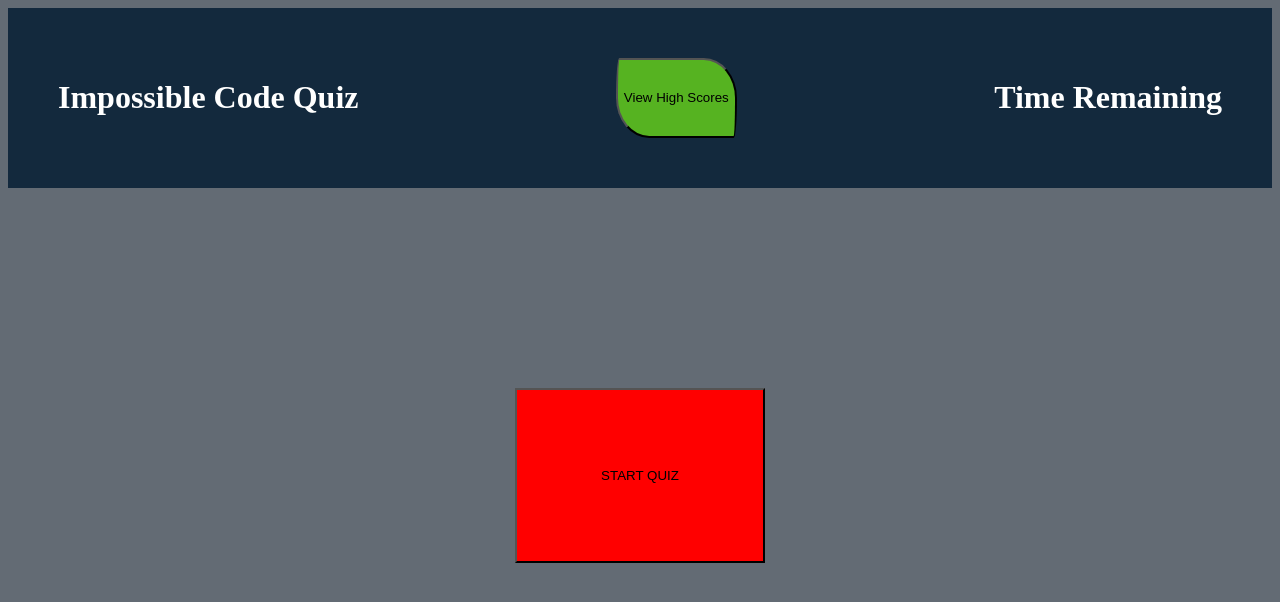
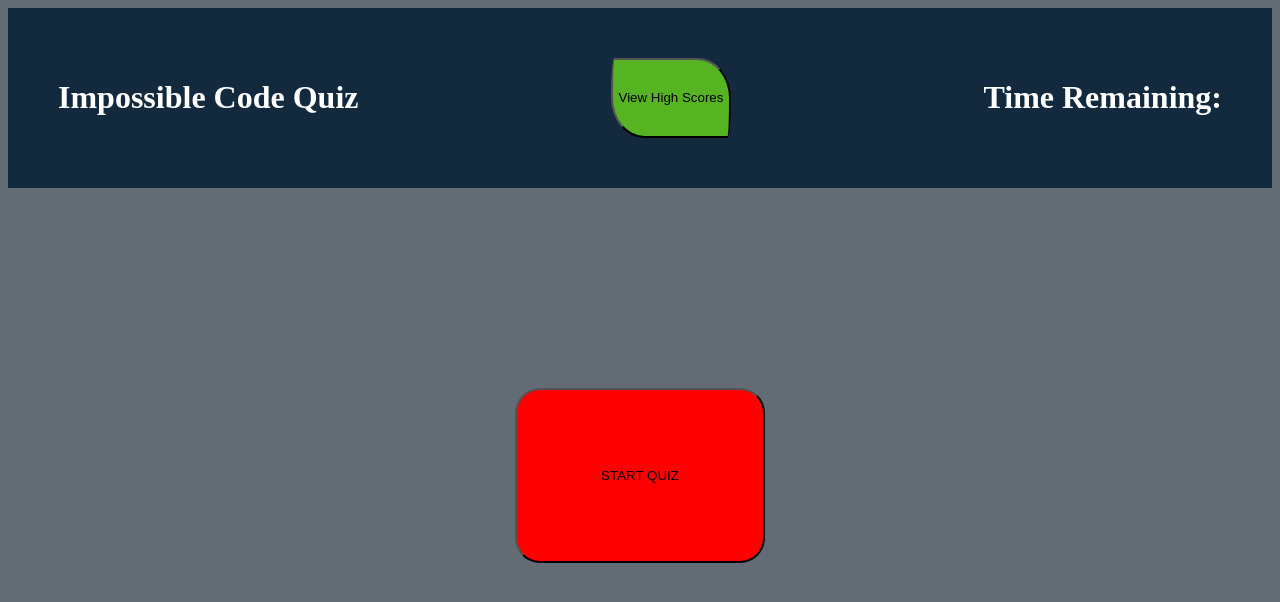
Before and after one commit to tnewnum/pop-quiz, a plain HTML site: page index.html in a window 1280 px wide. Drawn offline with Linux system fonts and the light colour scheme.

Commit message:
some JS and CSS added

```diff
--- a/index.html
+++ b/index.html
@@ -13,11 +13,11 @@
         <header class="main-header">
             <h1>Impossible Code Quiz</h1>
                 <button>View High Scores</button>
-            <h1>Time Remaining</h1>
+            <h1>Time Remaining: <span id="timer"></span></h1>
         </header>
 
         <main class="quiz-box">
-            <button>START QUIZ</button>
+            <button>START QUIZ <span id="start"></span></button>
         </main>
     </body>
 
--- a/style.css
+++ b/style.css
@@ -39,5 +39,6 @@ body {
     height: 175px;
     width: 250px;
     vertical-align: bottom;
+    border-radius: 25px;
 
 }
```
Also changed, not shown: script.js (+29 -7 lines), 1 other file.
